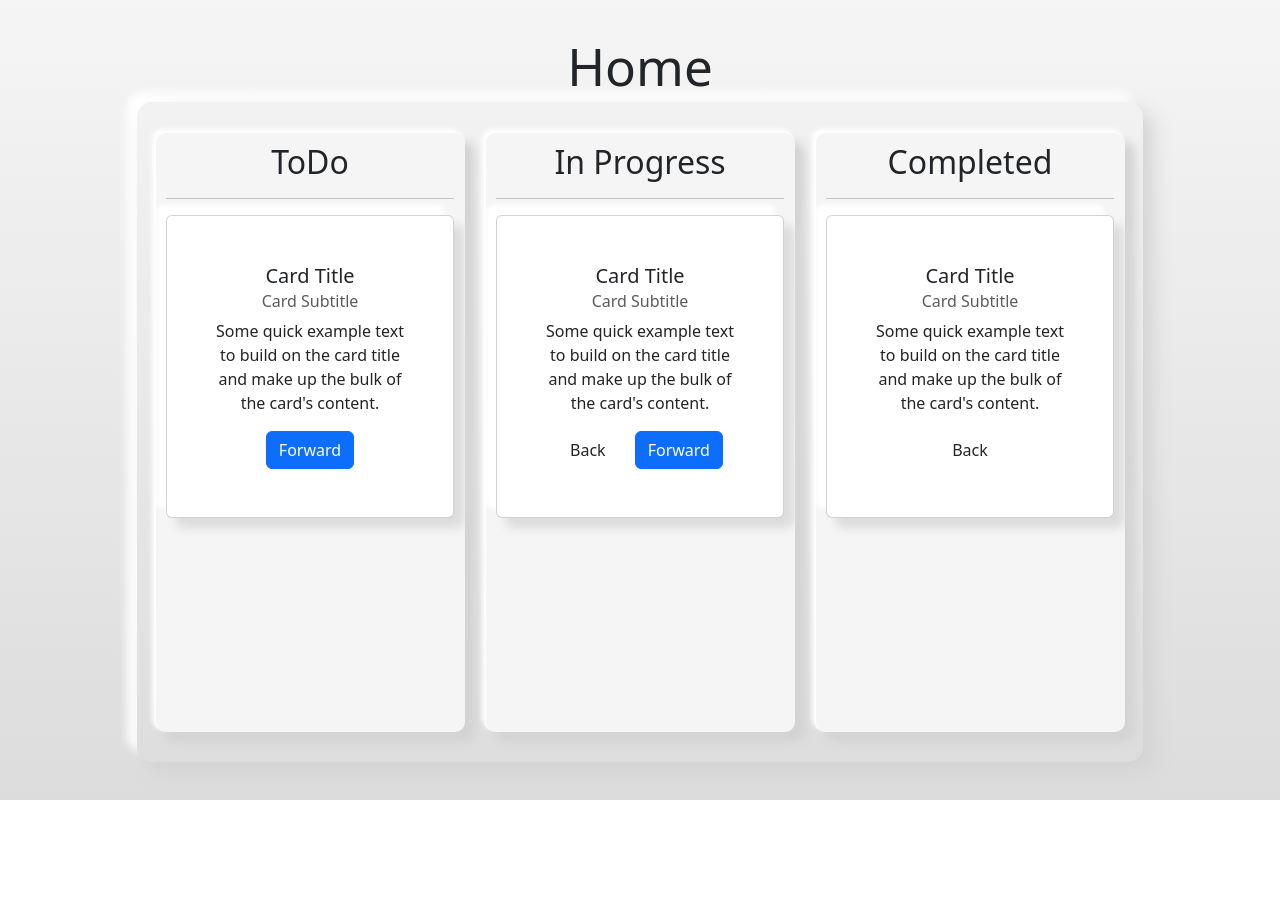
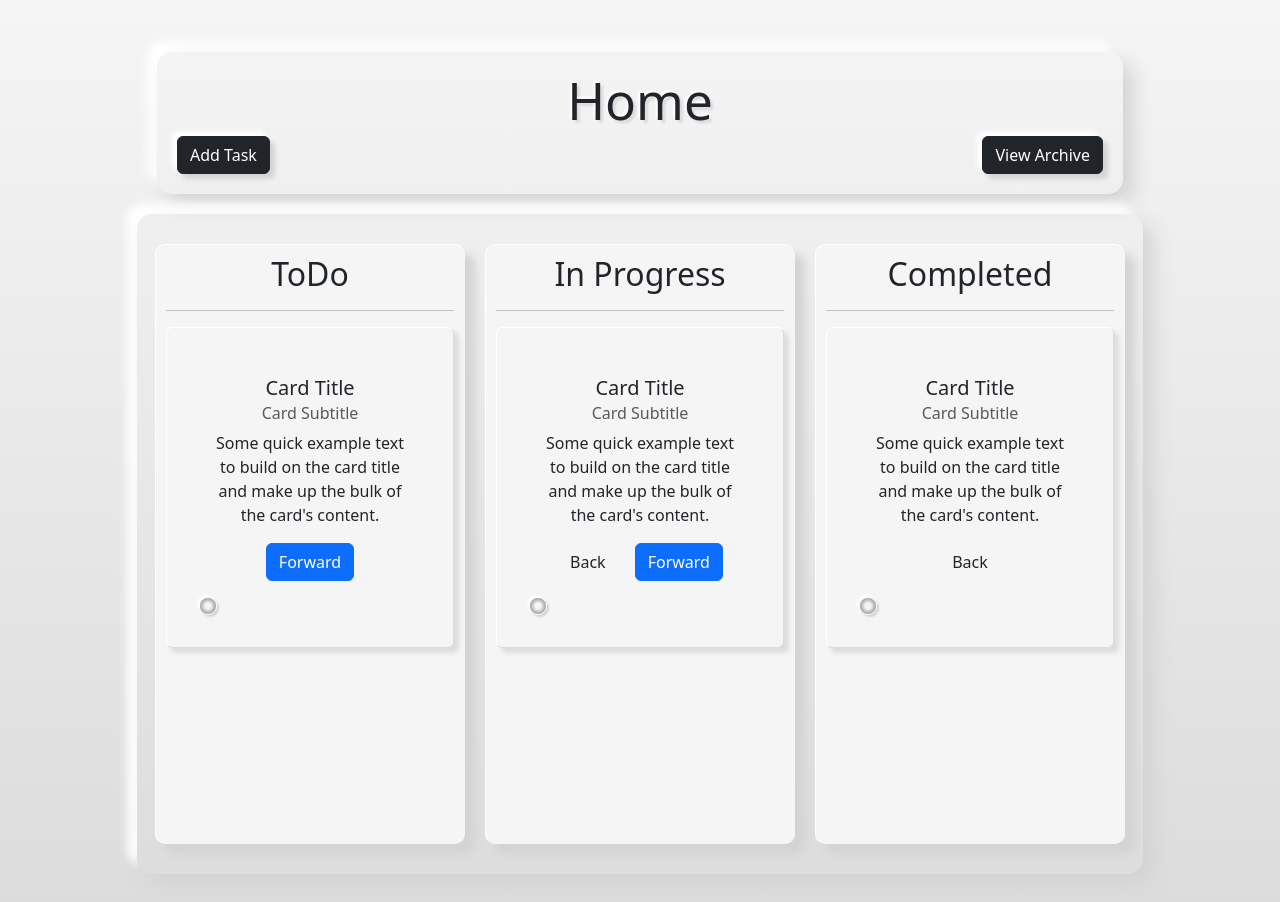
Before and after one commit to OscarHealyATU/Data-Rep-Kanban-App, a React (Vite) app in the folder my-kanban-app/: page / in a window 1280 px wide. Shown: the top 902 px of the page. Before the commit the page ends 800 px from the top, so only its background shows below. Built offline with nearby package versions, Linux system fonts and the light colour scheme.

Commit message:
added some styling updates, especially to header, added buttons for create and archive route

```diff
--- a/my-kanban-app/src/components/Board.jsx
+++ b/my-kanban-app/src/components/Board.jsx
@@ -5,7 +5,7 @@ import Header from './Header';
 export default function Board() {
     return (
         <>
-            <Header pageName="Home" className="header" />
+            <Header pageName="Home"/>
 
             <Container className='col-container'>
                 <Row>
--- a/my-kanban-app/src/components/Create.jsx
+++ b/my-kanban-app/src/components/Create.jsx
@@ -1,3 +1,7 @@
 export default function Create(){
+    return(
+        <form>
 
+        </form>
+    )
 }
--- /dev/null
+++ b/my-kanban-app/src/components/Header.css
@@ -0,0 +1,20 @@
+
+.header{
+   border-radius: 15px;
+    margin: 20px;
+   box-shadow: 10px 10px 20px lightgrey,-10px -10px 10px white;
+   padding: 20px;
+}
+
+.header h1{
+    text-shadow: -2px -2px 2px white, 3px 3px 2px gainsboro;
+}
+.headerBtns{
+    display: flex;
+    justify-content: space-between;
+    gap: 10px;
+
+}
+button{
+    box-shadow: 5px 5px 5px lightgrey,-5px -5px 5px white;
+}
--- a/my-kanban-app/src/components/Header.jsx
+++ b/my-kanban-app/src/components/Header.jsx
@@ -1,7 +1,17 @@
-export default function Header({pageName}){
-    return(
-        <div>
+import { Link } from "react-router-dom";
+import './Header.css'
+export default function Header({ pageName }) {
+    return (
+        <div className="header">
             <h1>{pageName}</h1>
+            <div className='headerBtns'>
+                <Link to="/create">
+                    <button className='btn btn-dark'>Add Task</button>
+                </Link>
+                <Link to="/archive">
+                    <button className='btn btn-dark'>View Archive</button>
+                </Link>
+            </div>
         </div>
     )
 };
--- a/my-kanban-app/src/components/KanbanCol.css
+++ b/my-kanban-app/src/components/KanbanCol.css
@@ -12,6 +12,6 @@
     border-left: 1px solid white;
     border-bottom: 1px solid whitesmoke;
     border-right: 1px solid whitesmoke;
-    box-shadow: 10px 10px 10px lightgrey,-3px -3px 5px white;
+    box-shadow: 10px 10px 10px lightgrey;
     border-radius: 10px;
 }
--- a/my-kanban-app/src/components/KanbanCol.jsx
+++ b/my-kanban-app/src/components/KanbanCol.jsx
@@ -5,7 +5,7 @@ export default function KanbanCol({ title, status }) {
         <div className='kanban-column'>
             <h2>{title}</h2>
             <hr></hr>
-            <TaskCard status={status} />
+            <TaskCard status={status} priority="low"/>
         </div>
 
     )
--- a/my-kanban-app/src/components/TaskCard.css
+++ b/my-kanban-app/src/components/TaskCard.css
@@ -1,5 +1,34 @@
 .TaskCard{
     width: 18rem;
-    box-shadow: 10px 10px 10px gainsboro,
-                -10px -10px 5px white;
+    background-color: whitesmoke;
+    box-shadow: 5px 5px 5px gainsboro;
+    border-left: 1px solid white;
+    border-top: 1px solid white;
+     border-bottom: 1px solid gainsboro;
+    border-right: 1px solid gainsboro;
+
 }
+
+.priority{
+    width: 18px;
+    height: 18px;
+    border-radius: 50%;
+    border: solid 1px ghostwhite;
+    background-color: black;
+    box-shadow: 2px 2px 2px lightgray,
+                -2px -2px 2px white;
+
+}
+
+.priority.high{
+    background-color: red;
+    background: radial-gradient(circle,red 0%, darkred 100%);
+}
+.priority.medium{
+    background-color: orange;
+    background: radial-gradient(circle,orange 0%, brown 100%);
+}
+.priority.low{
+    background-color: lightgray;
+    background: radial-gradient(circle,whitesmoke 25%, dimgray 100%);
+}
--- a/my-kanban-app/src/components/TaskCard.jsx
+++ b/my-kanban-app/src/components/TaskCard.jsx
@@ -1,10 +1,11 @@
 import './TaskCard.css'
 import Card from 'react-bootstrap/Card';
-export default function TaskCard({ status }) {
+export default function TaskCard({ status, priority }) {
   return (
 
     <Card className="TaskCard">
       <Card.Body >
+
         <Card.Title>Card Title</Card.Title>
         <Card.Subtitle className="mb-2 text-muted">Card Subtitle</Card.Subtitle>
         <Card.Text>
@@ -18,6 +19,8 @@ export default function TaskCard({ status }) {
         <Card.Link href="#" className='btn btn-primary'>Forward</Card.Link>
         )}
       </Card.Body>
+      <span className={`priority ${priority}`}></span>
+
     </Card>
 
   )
```
Also changed, not shown: my-kanban-app/src/components/Board.css (line endings or trailing spaces).
